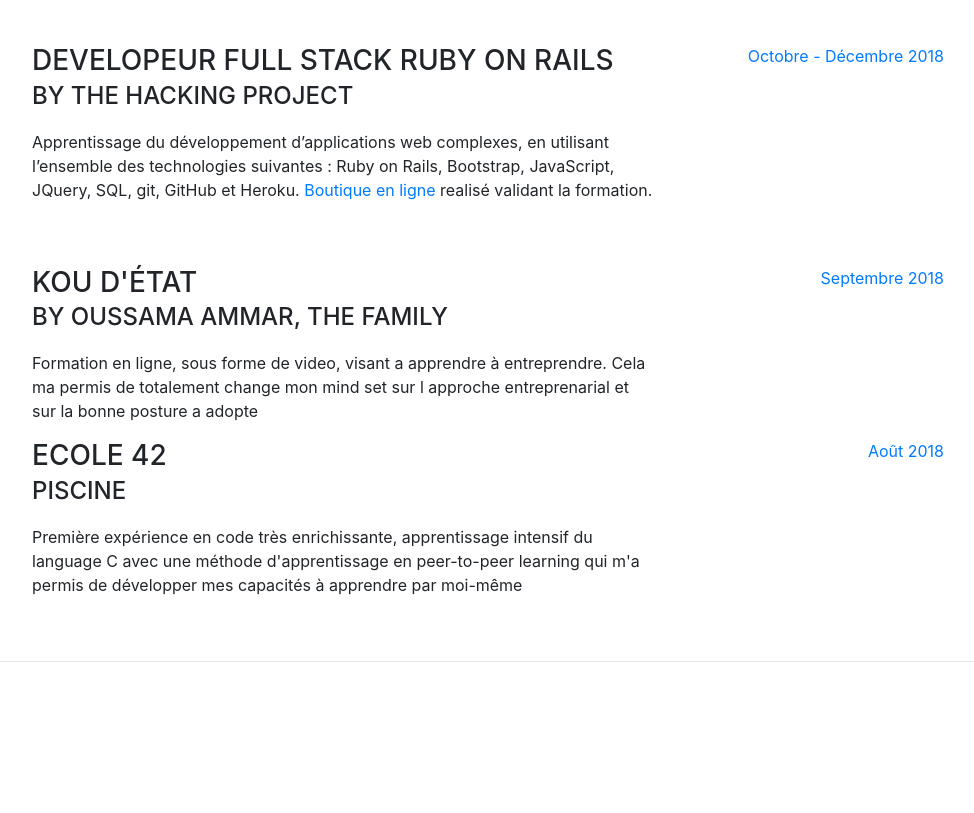
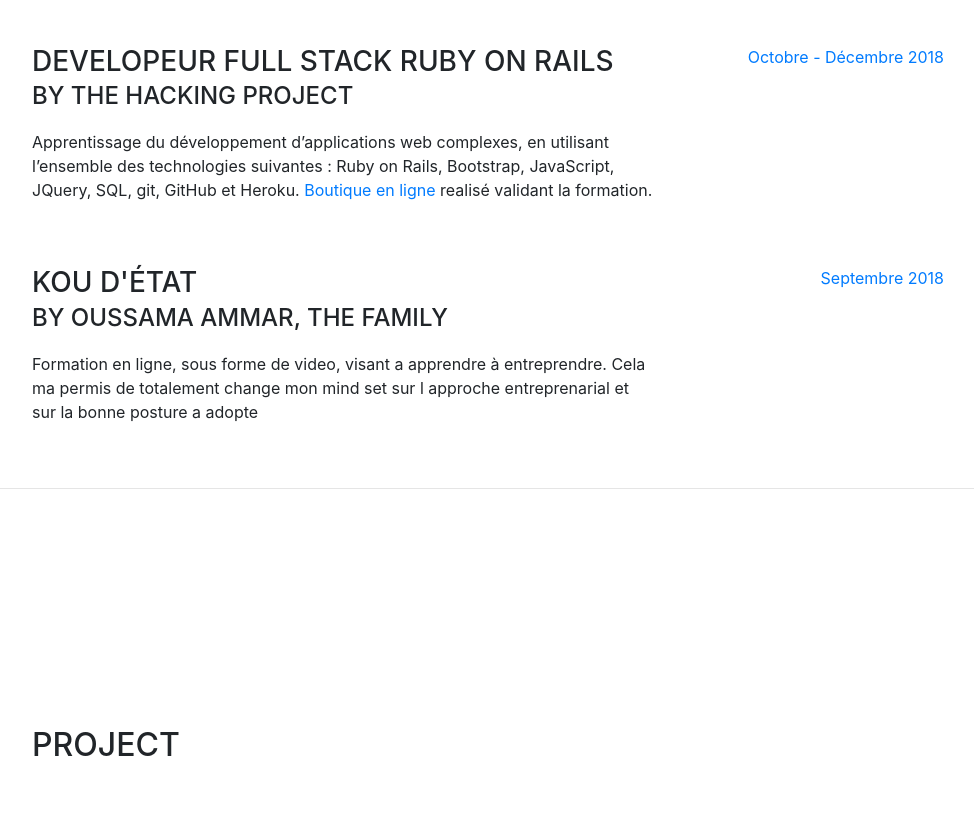
Before and after one commit to VictorianRoques/cv_ya-k, a website with bundled scripts: page index.html in a window 1280 px wide. Shown: the part 2221-3034 px from the top of the page, without its empty margins (288-1262 px from the left). Built offline with nearby package versions, Linux system fonts and the light colour scheme; a web font is replaced by a local one.

Commit message:
petite supression 42

```diff
--- a/index.html
+++ b/index.html
@@ -196,16 +196,6 @@
             </div>
 
           </div>
-            <div class="resume-item d-flex flex-column flex-md-row">
-              <div class="resume-content mr-auto">
-                <h3 class="mb-0">Ecole 42</h3>
-                <div class="subheading mb-3">Piscine</div>
-                <p>Première expérience en code très enrichissante, apprentissage intensif du language C avec une méthode d'apprentissage en peer-to-peer learning qui m'a permis de développer mes capacités à apprendre par moi-même </p>
-              </div>
-              <div class="resume-date text-md-right">
-                <span class="text-primary">Août 2018</span>
-              </div>
-            </div>
 
         </section>
 
```
